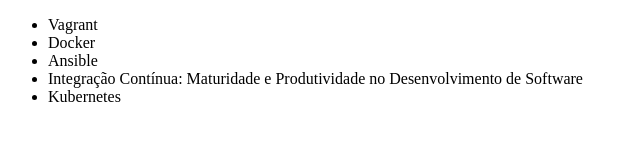
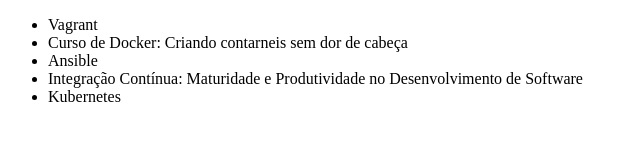
Before and after one commit to wilckg/alura-git, a plain HTML site: page index.html in a window 1280 px wide. Shown: the whole page, without its empty margins (0-640 px from the left). Drawn offline with Linux system fonts and the light colour scheme.

Commit message:
Atualizando nome do curso de Docker

```diff
--- a/index.html
+++ b/index.html
@@ -7,7 +7,7 @@
 <body>
     <ul>
         <li>Vagrant</li>
-        <li>Docker</li>
+        <li>Curso de Docker: Criando contarneis sem dor de cabeça</li>
         <li>Ansible</li>
         <li>Integração Contínua: Maturidade e Produtividade no Desenvolvimento de Software</li>
         <li>Kubernetes</li>
```
